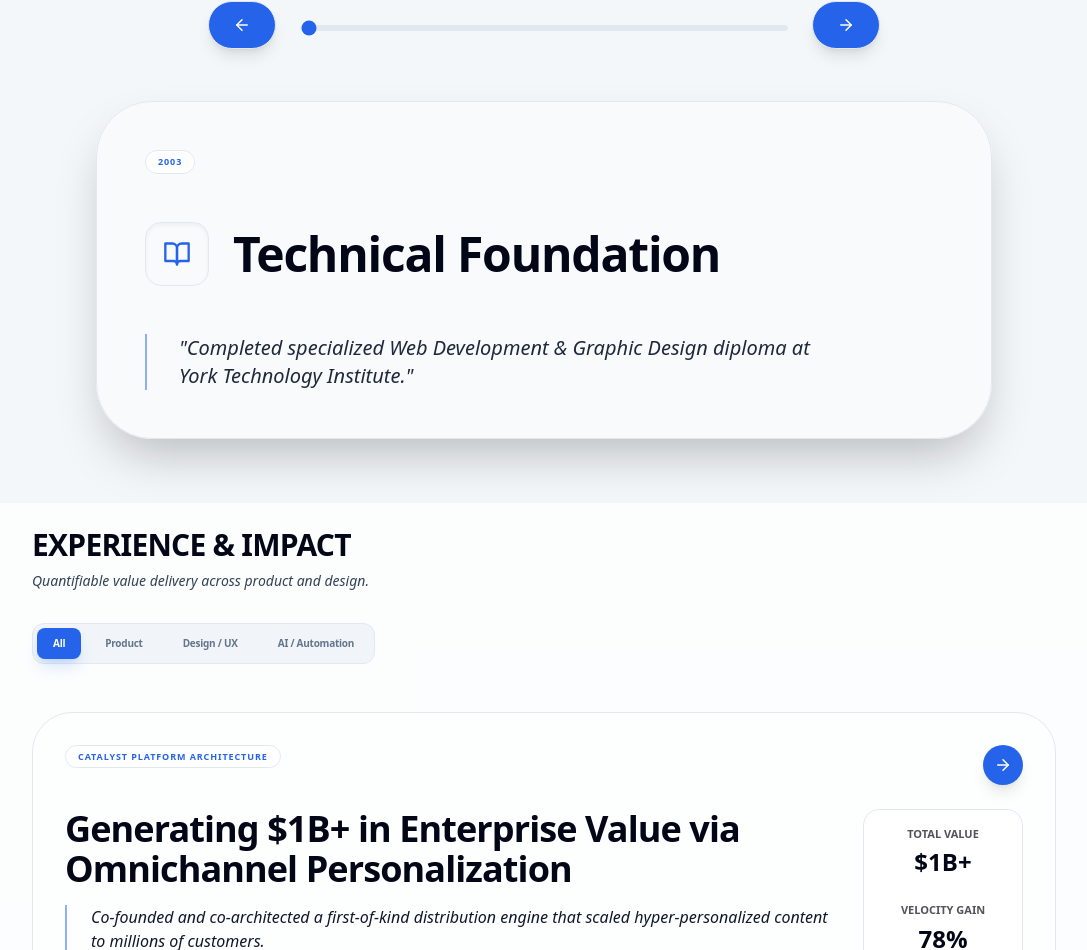
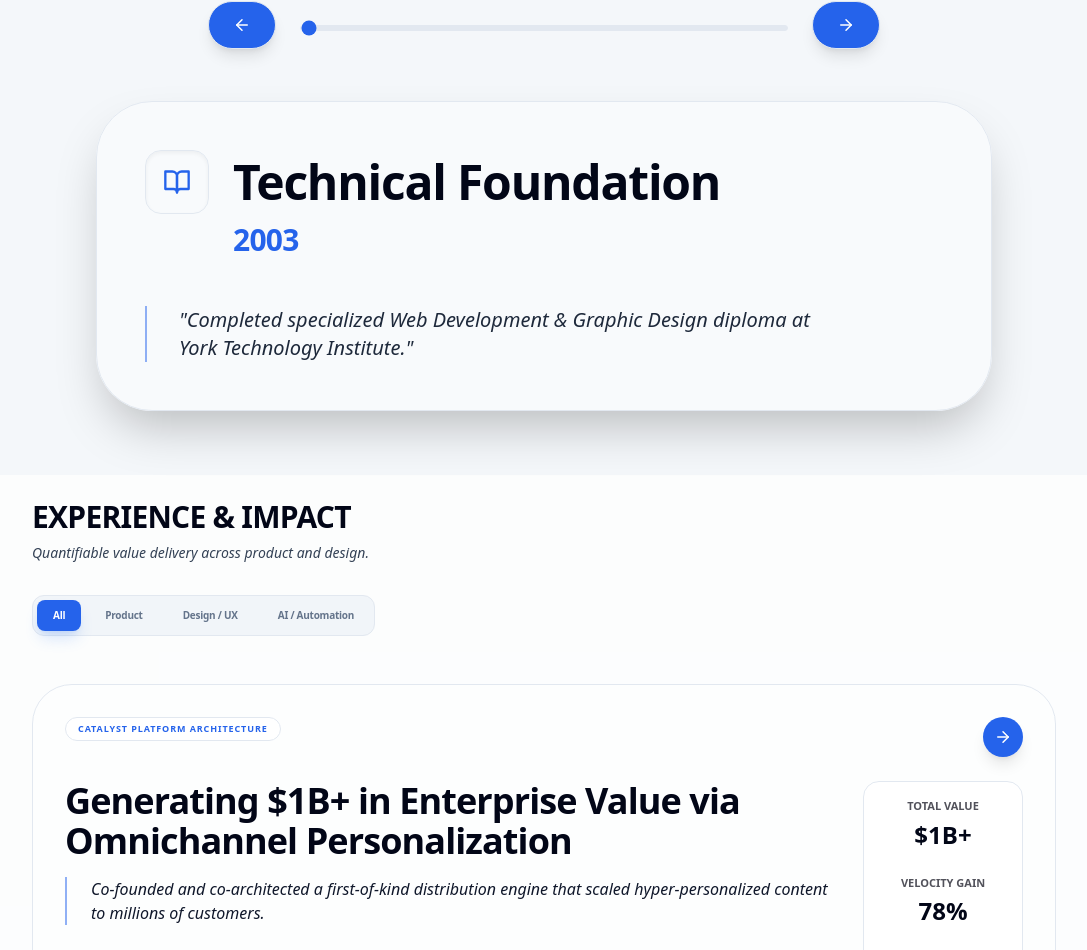
Before and after one commit to leblancns07/portfolio, a React (Vite) app: page / in a window 1280 px wide. Shown: the part 1127-2077 px from the top of the page, without its empty margins (96-1183 px from the left). Built offline with nearby package versions, Linux system fonts and the light colour scheme.

Commit message:
Upudate to style

```diff
--- a/src/App.jsx
+++ b/src/App.jsx
@@ -562,14 +562,17 @@ const App = () => {
           <div className="w-full max-w-4xl">
             <div className={`p-8 md:p-12 ${t.cardBg} border ${t.cardBorder} ${t.cardHover} rounded-[2.5rem] md:rounded-[3.5rem] shadow-2xl relative overflow-hidden group/card transition-all duration-500`}>
                 <div className="relative flex flex-col items-start text-left">
-                    <div className={`${t.itemBg} ${t.accentText} rounded-full px-3 py-1 text-[9px] font-black uppercase tracking-widest border ${t.itemBorder} mb-12 w-fit text-center`}>{journeyPoints[activeJourneyStep].year}</div>
-
-                    <div className="flex items-center gap-4 md:gap-6 mb-8 w-full">
+                    <div className="flex items-center gap-4 md:gap-6 mb-2 w-full">
                         <div className={`w-12 h-12 md:w-16 md:h-16 ${t.bg} border ${t.itemBorder} rounded-xl md:rounded-2xl flex items-center justify-center ${t.accentText} shadow-inner shrink-0 relative group/icon`}>
                           {React.cloneElement(journeyPoints[activeJourneyStep].icon, { size: isDarkMode ? 24 : 28 })}
                         </div>
                         <h3 className={`text-2xl md:text-5xl font-bold ${t.heading} tracking-tight leading-tight`}>{journeyPoints[activeJourneyStep].title}</h3>
                     </div>
+
+                    <div className={`text-2xl md:text-3xl font-black ${t.accentText} tracking-tight leading-none mb-8 ml-[64px] md:ml-[88px]`}>
+                      {journeyPoints[activeJourneyStep].year}
+                    </div>
+
                     <p className={`${t.text} text-lg md:text-xl leading-relaxed italic border-l-2 ${t.accentBorder} pl-8 mt-4 max-w-2xl`}>
                       &quot;{journeyPoints[activeJourneyStep].desc}&quot;
                     </p>
```
Also changed, not shown: 4 other files (tests, documents, lock files or other folders).
